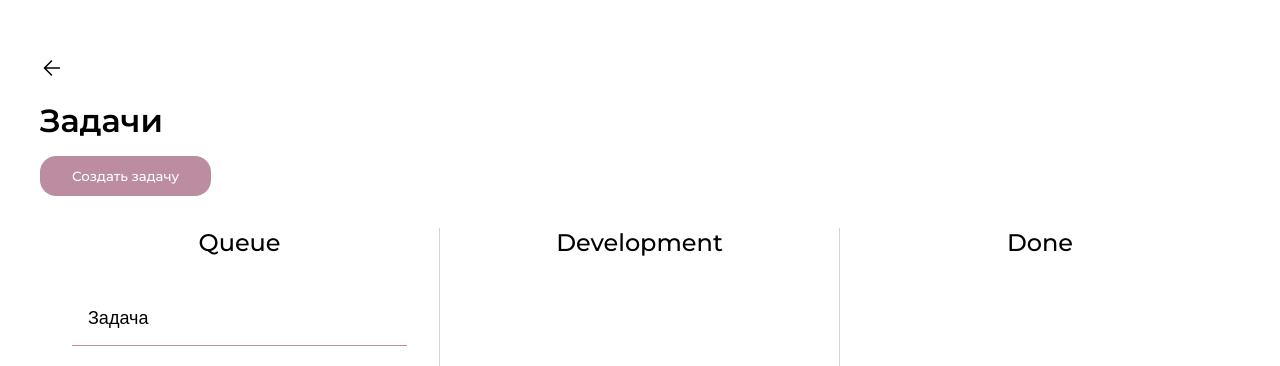
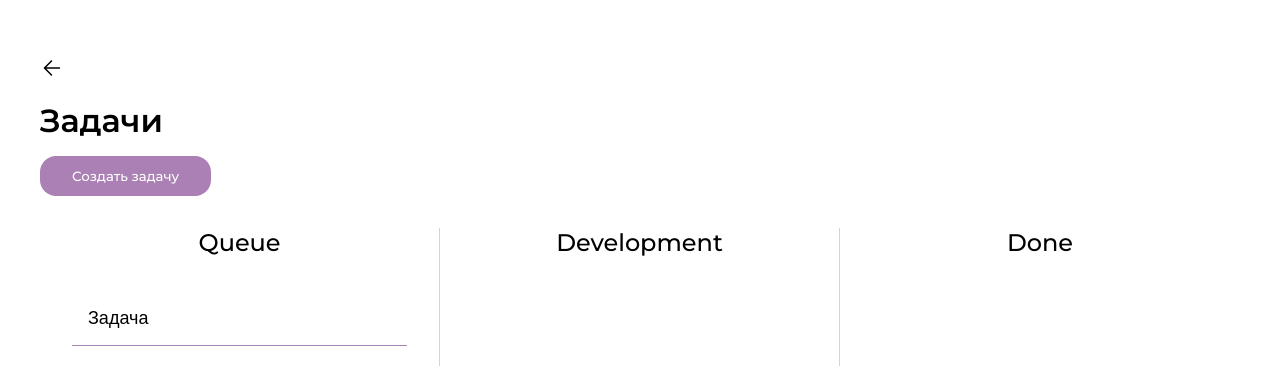
Before and after one commit to kemosaaabe/advanced-todo, a React (Create React App) app: page /projects/1 in a window 1280 px wide. Shown: the top 366 px of the page. Built offline with nearby package versions, Linux system fonts and the light colour scheme.

Commit message:
added event listener for modal

```diff
--- a/src/index.css
+++ b/src/index.css
@@ -17,7 +17,7 @@
 
   /* Colors */
   --color-lavender: #d9d0de;
-  --color-puce: #bc8da0;
+  --color-puce: #ab80b4;
   --color-white: #fff;
   --color-black: #000;
 }
--- a/src/pages/Tasks/index.tsx
+++ b/src/pages/Tasks/index.tsx
@@ -22,14 +22,16 @@ const Tasks = () => {
 
   const dispatch = useAppDispatch();
 
-  const [visibleModal, setVisibleModal] = React.useState(false);
+  const [visibleAddModal, setVisibleAddModal] = React.useState(false);
   const [value, setValue] = React.useState("");
 
-  const onCloseModal = () => {
-    setVisibleModal(!visibleModal);
+  const onCloseAddModal = () => {
+    setVisibleAddModal(!visibleAddModal);
   };
 
   const onAddTask = () => {
+    if (!value) return;
+
     const task: ITask = {
       id: String(tasks.length + 1),
       projectId: String(projectId),
@@ -45,14 +47,14 @@ const Tasks = () => {
     dispatch(addTask(task));
 
     setValue("");
-    onCloseModal();
+    onCloseAddModal();
   };
 
   return (
     <div className={styles.container}>
-      {visibleModal &&
+      {visibleAddModal &&
         createPortal(
-          <Modal onClose={onCloseModal}>
+          <Modal onClose={onCloseAddModal}>
             <h2 className={styles.titleModal}>Добавить задачу</h2>
             <div>
               <Input
@@ -83,7 +85,7 @@ const Tasks = () => {
         />
       </Link>
       <h1 className={styles.title}>Задачи</h1>
-      <Button onClick={onCloseModal}>Создать задачу</Button>
+      <Button onClick={onCloseAddModal}>Создать задачу</Button>
       <div className={styles.tasks}>
         <div className={styles.col}>
           <h2 className={styles.titleCol}>Queue</h2>
--- a/src/ui/Modal/index.tsx
+++ b/src/ui/Modal/index.tsx
@@ -8,11 +8,17 @@ interface ModalProps {
 }
 
 const Modal: FC<ModalProps> = ({ onClose, children }) => {
+  const onKeyDown = (e: KeyboardEvent) => {
+    if (e.code === "Escape") onClose();
+  };
+
   React.useLayoutEffect(() => {
     document.body.style.overflow = "hidden";
+    window.addEventListener("keydown", onKeyDown);
 
     return () => {
       document.body.style.overflow = "visible";
+      window.removeEventListener("keydown", onKeyDown);
     };
   }, []);
 
```
